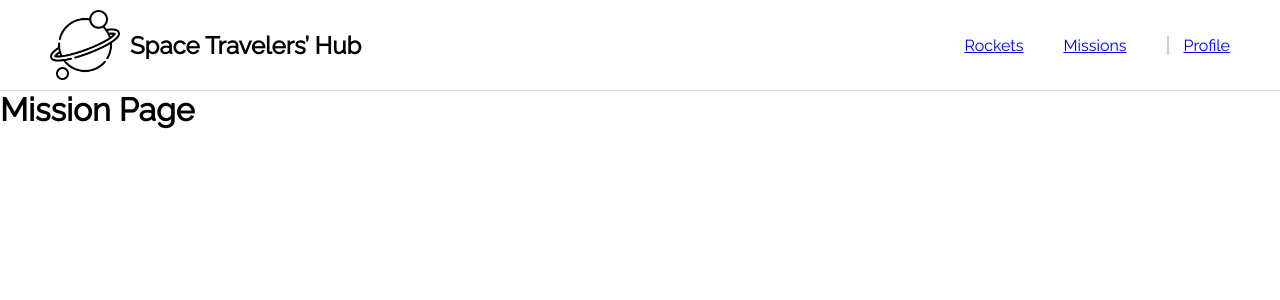
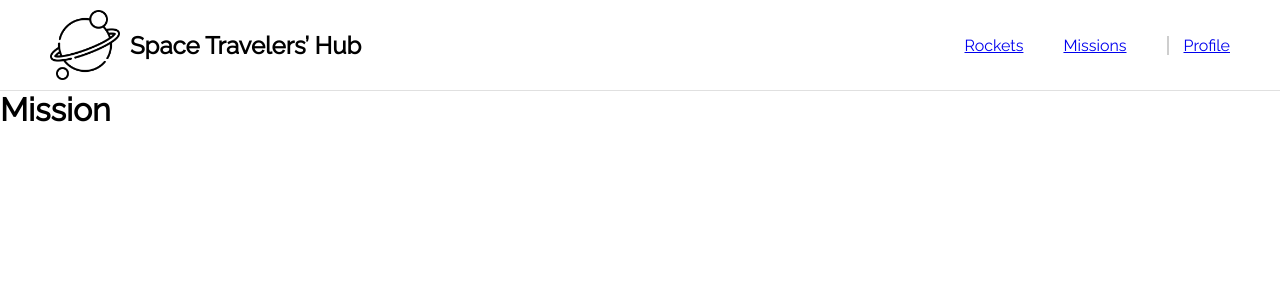
Before and after one commit to Trictonicmp/space-traveler, a React (Create React App) app: page /mission in a window 1280 px wide. Shown: the top 300 px of the page. Built offline with nearby package versions, Linux system fonts and the light colour scheme; no server answers.

Commit message:
Import single mission component

```diff
--- a/src/components/pages/Mission.js
+++ b/src/components/pages/Mission.js
@@ -1,18 +1,20 @@
 import React, { useEffect } from 'react';
 import { useDispatch } from 'react-redux';
 import { fetchThunk } from '../../redux/missions/missions';
+import SingleMission from '../Mission/SingleMission';
 
 function Mission() {
   const dispatch = useDispatch();
+  // const selector = useSelector();
+
+  // const missions = selector((state) => state.missions);
 
   useEffect(() => {
     dispatch(fetchThunk());
   }, []);
 
   return (
-    <div>
-      <h1>Mission Page</h1>
-    </div>
+    <SingleMission />
   );
 }
 
```
